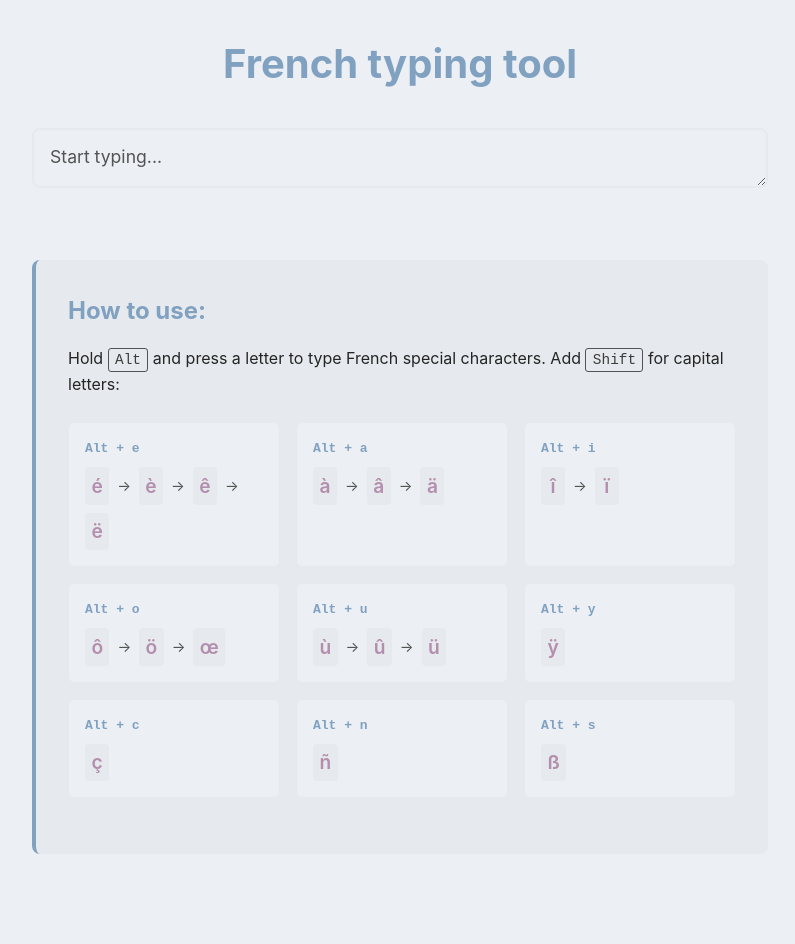
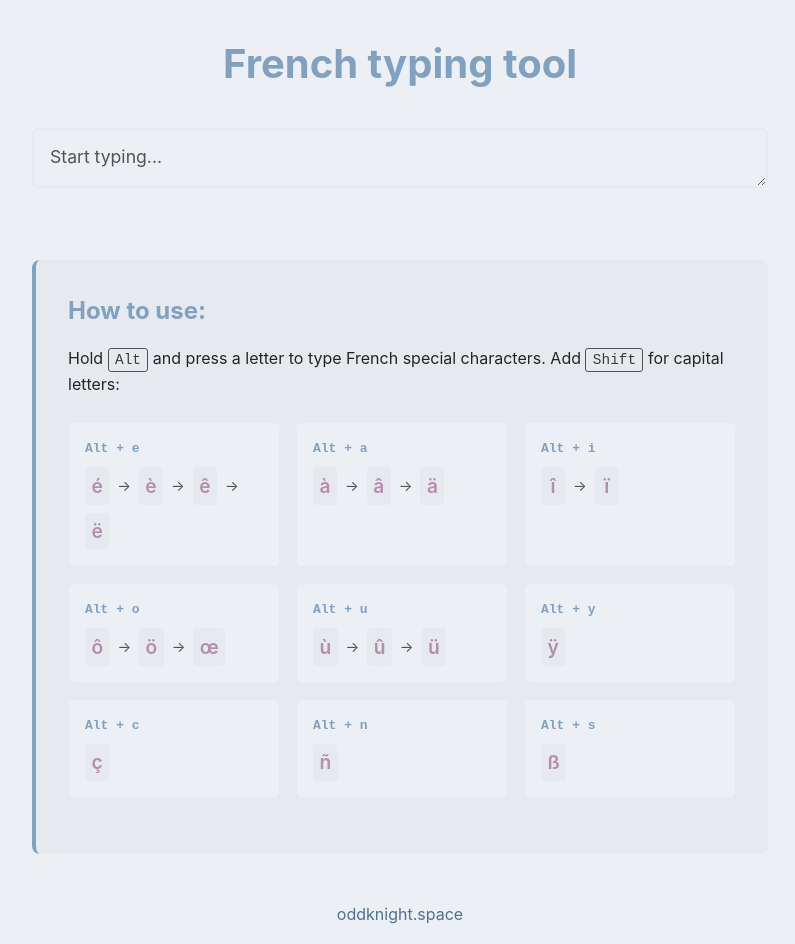
Before and after one commit to TheOddKn1ght/typefr, a SvelteKit app: page / in a window 1280 px wide. Shown: the whole page, without its empty margins (240-1035 px from the left). Before the commit the page ends 886 px from the top, so only its background shows below. Built offline with nearby package versions, Linux system fonts and the light colour scheme.

Commit message:
update +page.svelte

```diff
--- a/src/routes/+page.svelte
+++ b/src/routes/+page.svelte
@@ -201,6 +201,9 @@
 
         </div>
     </div>
+    <footer>
+        <a href = "https://oddknight.space">oddknight.space</a>
+    </footer>
 </main>
 
 <style>
@@ -215,13 +218,34 @@
         line-height: 1.6;
         color: var(--fg);
         background-color: var(--bg);
+        min-height: 100vh;
+        margin: 0;
+        display: flex;
+        flex-direction: column;
+    }
+
+    main {
+        flex: 1;
+        display: flex;
+        flex-direction: column;
+        min-height: 100vh;
+    }
+
+    footer {
+        text-align: center;
+        padding: 1rem;
+        margin-top: auto;
+        a {
+            color: var(--link);
+            text-decoration: none;
+        }
     }
 
     .container {
         max-width: 800px;
         margin: 0 auto;
         padding: 2rem;
-        min-height: 100vh;
+        flex: 1;
     }
 
     h1 {
```
